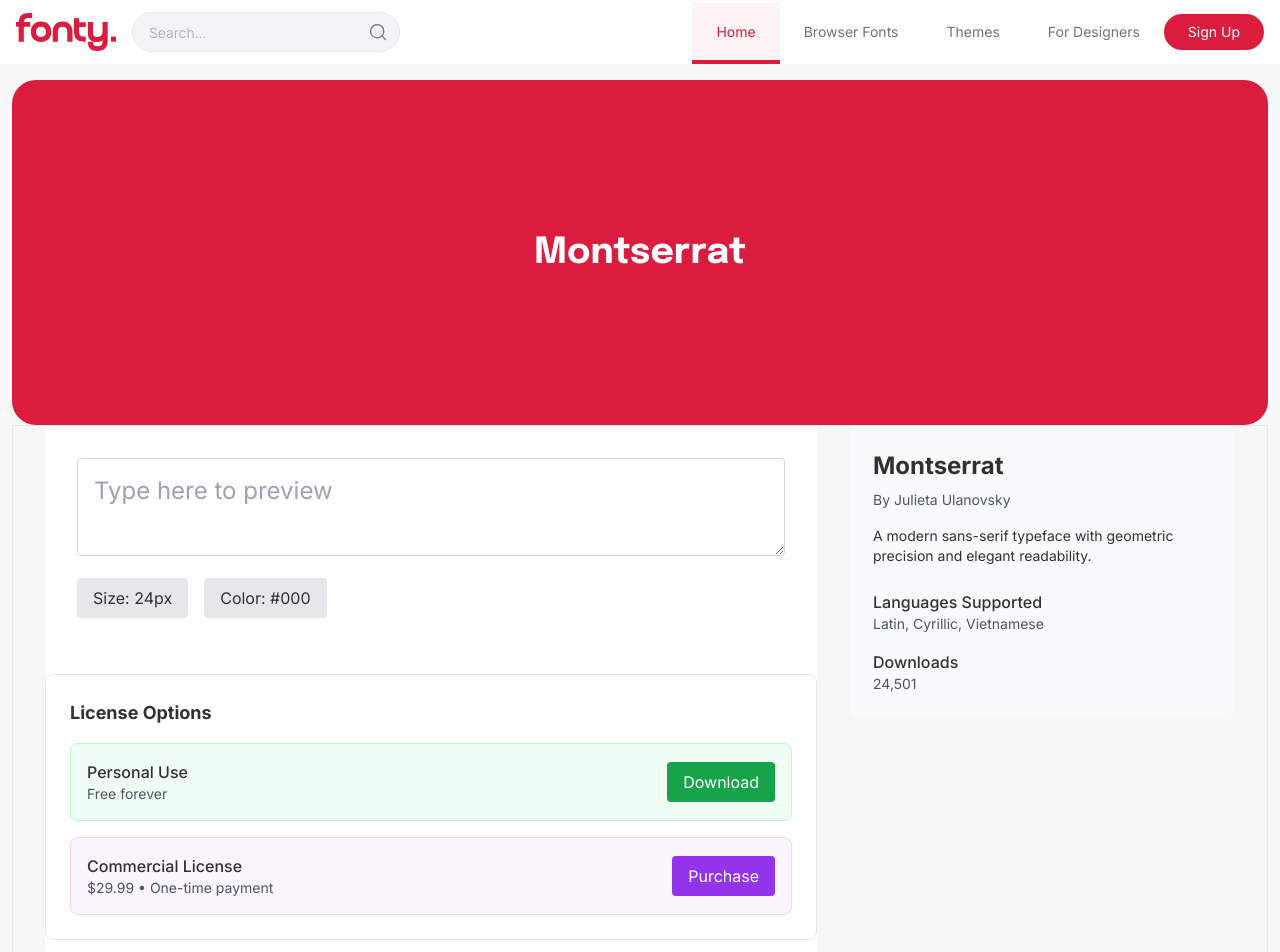
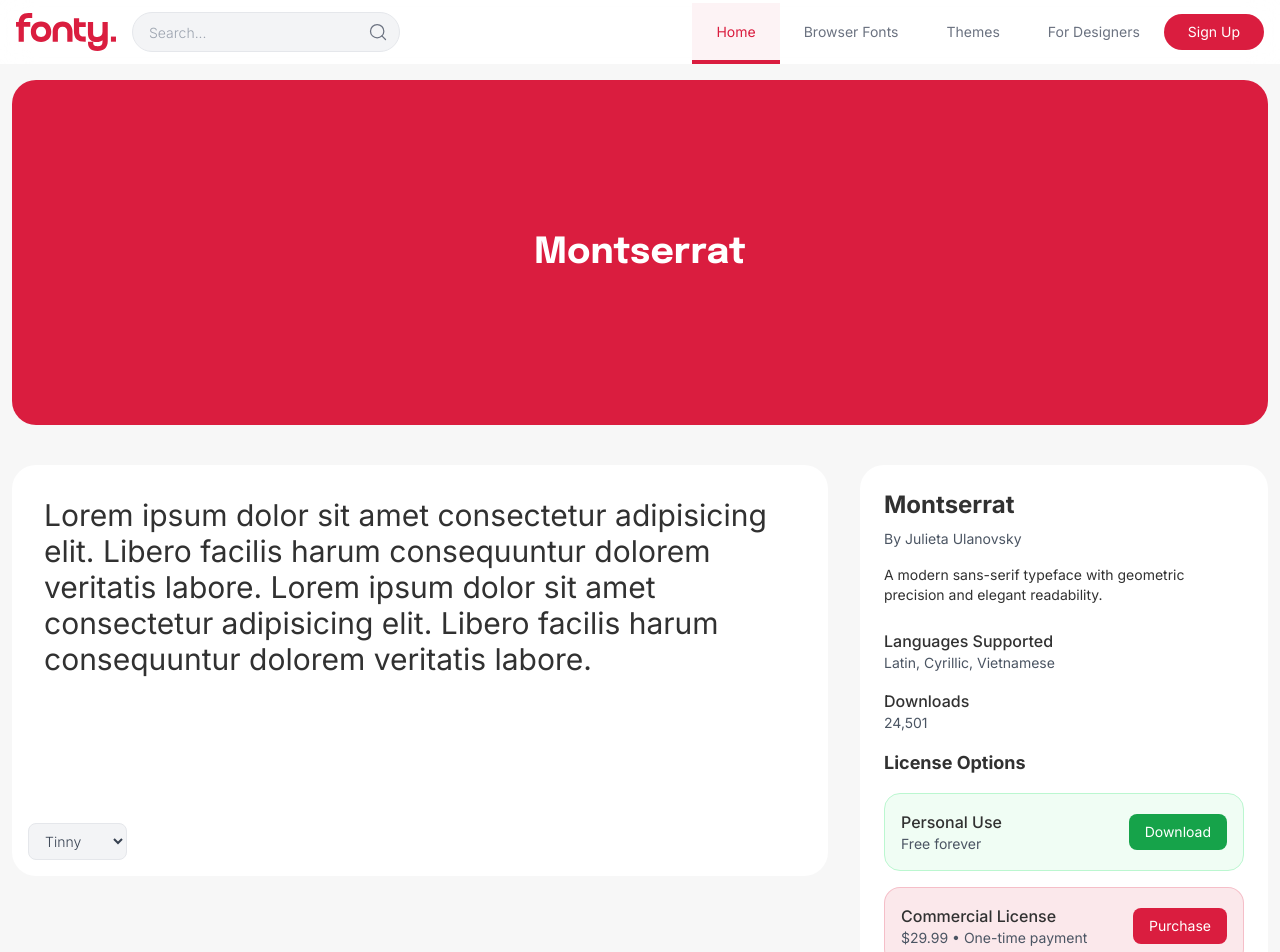
Before and after one commit to clvrdesign/fonty, a Next.js app: page /fonts/themes in a window 1280 px wide. Shown: the top 952 px of the page. Built offline with nearby package versions, Linux system fonts and the light colour scheme.

Commit message:
Enhance Preview component with new layout and functionality; add Button components for improved user interaction

```diff
--- /dev/null
+++ b/app/components/Buttons/Button_success.jsx
@@ -0,0 +1,11 @@
+import React from 'react'
+
+const Button_primary = ({children}) => {
+  return (
+    <button type='button' className='bg-green-600 w-fit flex items-center gap-1 py-2 px-4 rounded-lg text-sm duration-300 hover:bg-green-700 text-white hover:font-semibold'>
+        {children}
+    </button>
+  )
+}
+
+export default Button_primary
--- a/app/components/fonts/Preview.jsx
+++ b/app/components/fonts/Preview.jsx
@@ -1,5 +1,9 @@
+
 import React from "react";
 import Container from "../Container";
+import Button_primary from "../Buttons/Button_primary";
+import Button_success from "../Buttons/Button_success";
+
 
 const Preview = () => {
   return (
@@ -8,54 +12,30 @@
         <div className='flex justify-center items-center text-center bg-primary text-white h-[345px] rounded-3xl mt-4'>
           <h1 className='text-4xl font-bold'>Montserrat</h1>
         </div>
-        <div className='w-full px-4 sm:px-6 lg:px-8 border'>
-          <div className='md:flex gap-8'>
-
-            <div className='bg-white md:w-2/3'>
-              <div className='p-8 rounded-lg mb-6'>
+        <div className='w-full'>
+          <div className='md:flex gap-8 mt-10'>
+            <div className='md:w-2/3'>
+              <div className='bg-white rounded-3xl p-4'>
                 <textarea
-                  className='w-full p-4 rounded border border-gray-300 mb-4 text-2xl'
+                  className='w-full min-h-80 outline-none resize-none mb-4 p-4 text-3xl'
                   placeholder='Type here to preview'
-                ></textarea>
-                <div className='flex gap-4'>
-                  <button className='px-4 py-2 bg-gray-200 rounded'>
-                    Size: 24px
-                  </button>
-                  <button className='px-4 py-2 bg-gray-200 rounded'>
-                    Color: #000
-                  </button>
-                </div>
-              </div>
-
-              <div className='border border-gray-200 rounded-lg p-6 mb-6'>
-                <h3 className='font-bold text-lg mb-4'>License Options</h3>
-                <div className='space-y-4'>
-                  <div className='flex justify-between items-center p-4 border border-green-200 rounded-lg bg-green-50'>
-                    <div>
-                      <h4 className='font-medium'>Personal Use</h4>
-                      <p className='text-sm text-gray-600'>Free forever</p>
-                    </div>
-                    <button className='px-4 py-2 bg-green-600 text-white rounded hover:bg-green-700'>
-                      Download
-                    </button>
-                  </div>
-                  <div className='flex justify-between items-center p-4 border border-purple-200 rounded-lg bg-purple-50'>
-                    <div>
-                      <h4 className='font-medium'>Commercial License</h4>
-                      <p className='text-sm text-gray-600'>
-                        $29.99 • One-time payment
-                      </p>
-                    </div>
-                    <button className='px-4 py-2 bg-purple-600 text-white rounded hover:bg-purple-700'>
-                      Purchase
-                    </button>
-                  </div>
-                </div>
+                >
+                  Lorem ipsum dolor sit amet consectetur adipisicing elit. Libero facilis harum consequuntur dolorem veritatis labore. Lorem ipsum dolor sit amet consectetur adipisicing elit. Libero facilis harum consequuntur dolorem veritatis labore.
+                </textarea>
+                <select
+                  id='font-size'
+                  className='px-3 py-2 text-sm font-light text-gray-700 border border-gray-200 bg-gray-100 rounded-lg outline-none focus:border-gray-300 transition duration-300'
+                >
+                  <option value='small'>Tinny</option>
+                  <option value='medium'>Small</option>
+                  <option value='large'>Medium</option>
+                  <option value='large'>Large</option>
+                </select>
               </div>
             </div>
 
             <div className='md:w-1/3'>
-              <div className='bg-gray-50 p-6 rounded-lg sticky top-4'>
+              <div className='bg-white p-6 rounded-3xl sticky top-4'>
                 <h2 className='text-2xl font-bold mb-2'>Montserrat</h2>
                 <p className='text-gray-600 mb-4'>By Julieta Ulanovsky</p>
                 <p className='mb-6'>
@@ -74,6 +54,31 @@
                     <h4 className='font-medium'>Downloads</h4>
                     <p className='text-sm text-gray-600'>24,501</p>
                   </div>
+                  <div className='mt-10'>
+                    <h3 className='font-bold text-lg mb-4'>License Options</h3>
+                    <div className='space-y-4'>
+                      <div className='flex justify-between items-center p-4 border border-green-200 rounded-2xl bg-green-50'>
+                        <div>
+                          <h4 className='font-medium'>Personal Use</h4>
+                          <p className='text-sm text-gray-600'>Free forever</p>
+                        </div>
+                        <Button_success>
+                          Download
+                        </Button_success>
+                      </div>
+                      <div className='flex justify-between items-center p-4 border border-primary/20 rounded-2xl bg-primary/10'>
+                        <div>
+                          <h4 className='font-medium'>Commercial License</h4>
+                          <p className='text-sm text-gray-600'>
+                            $29.99 • One-time payment
+                          </p>
+                        </div>
+                        <Button_primary>
+                          Purchase
+                        </Button_primary>
+                      </div>
+                    </div>
+                  </div>
                 </div>
               </div>
             </div>
```
